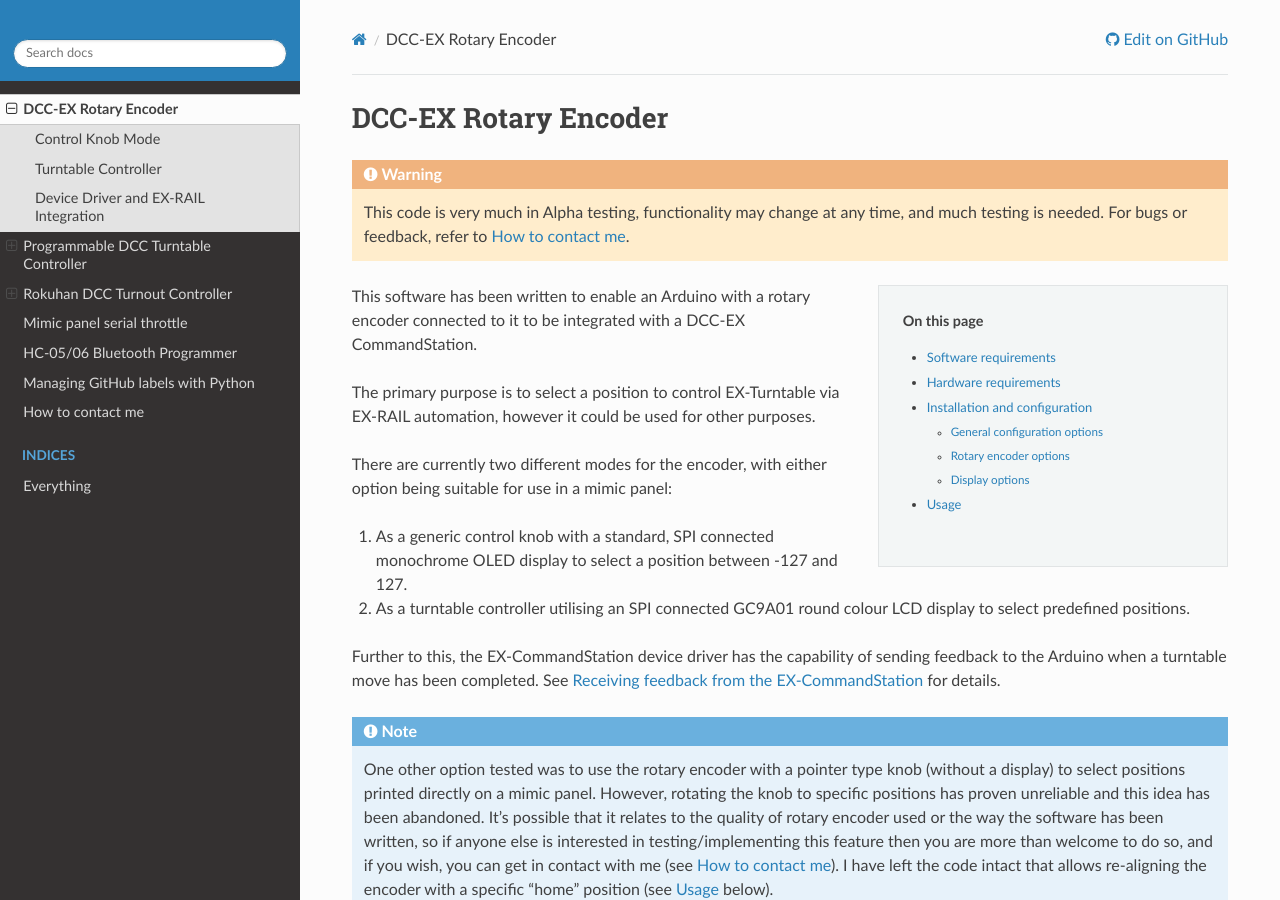
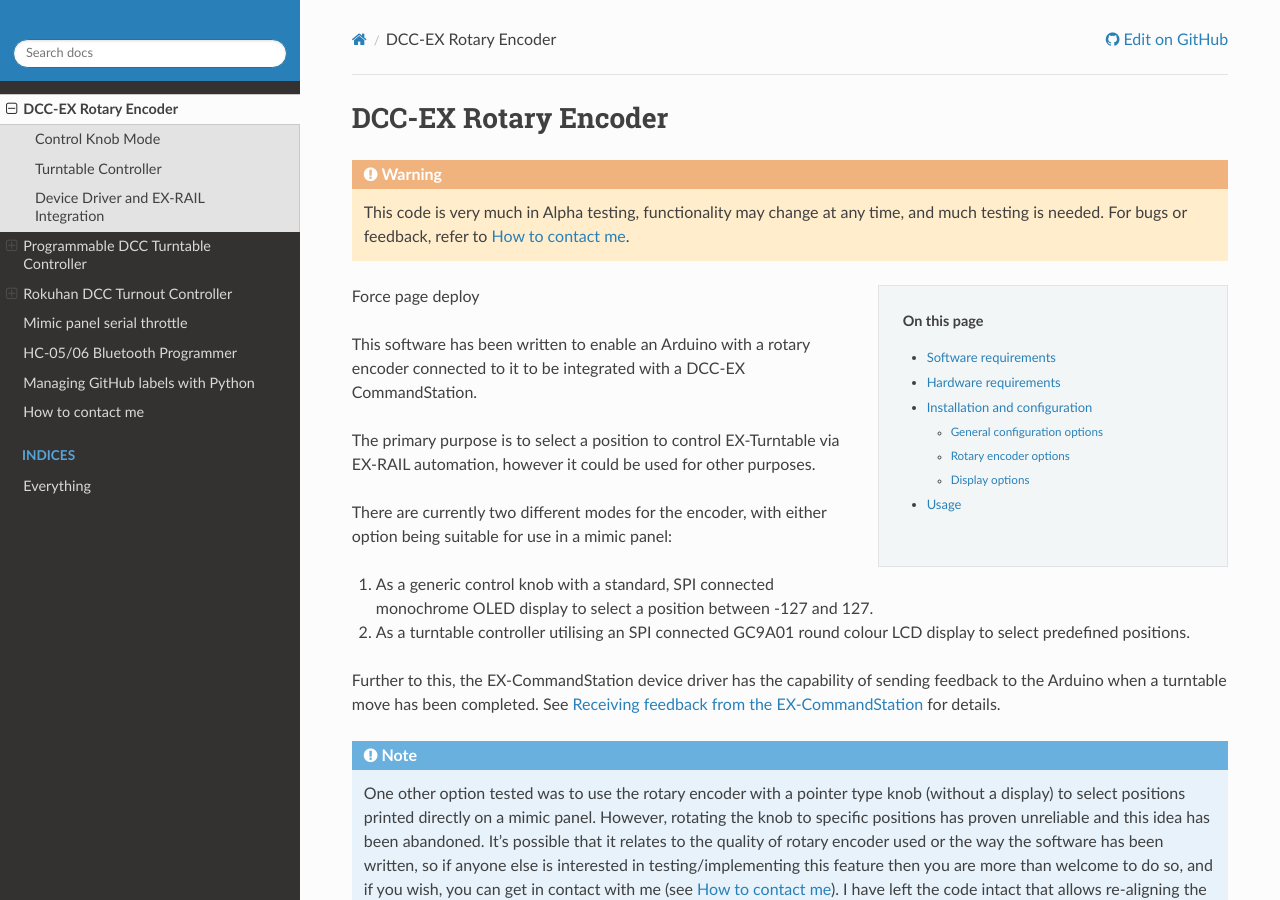
Before and after one commit to peteGSX/petegsx.github.io, a Sphinx documentation site: the page built from docs/rotary-encoder/overview.rst, in a window 1280 px wide and 900 px high. Built offline with Sphinx 7.4.7 and the Read the Docs theme 2.0.0, drawn with Linux system fonts in a browser that asks for light colours.

```diff
--- a/docs/rotary-encoder/overview.rst
+++ b/docs/rotary-encoder/overview.rst
@@ -11,6 +11,8 @@
   .. contents:: On this page
     :depth: 2
     :local:
+
+Force page deploy
 
 This software has been written to enable an Arduino with a rotary encoder connected to it to be integrated with a DCC-EX CommandStation.
 
```
Also changed, not shown: 1 other file.
